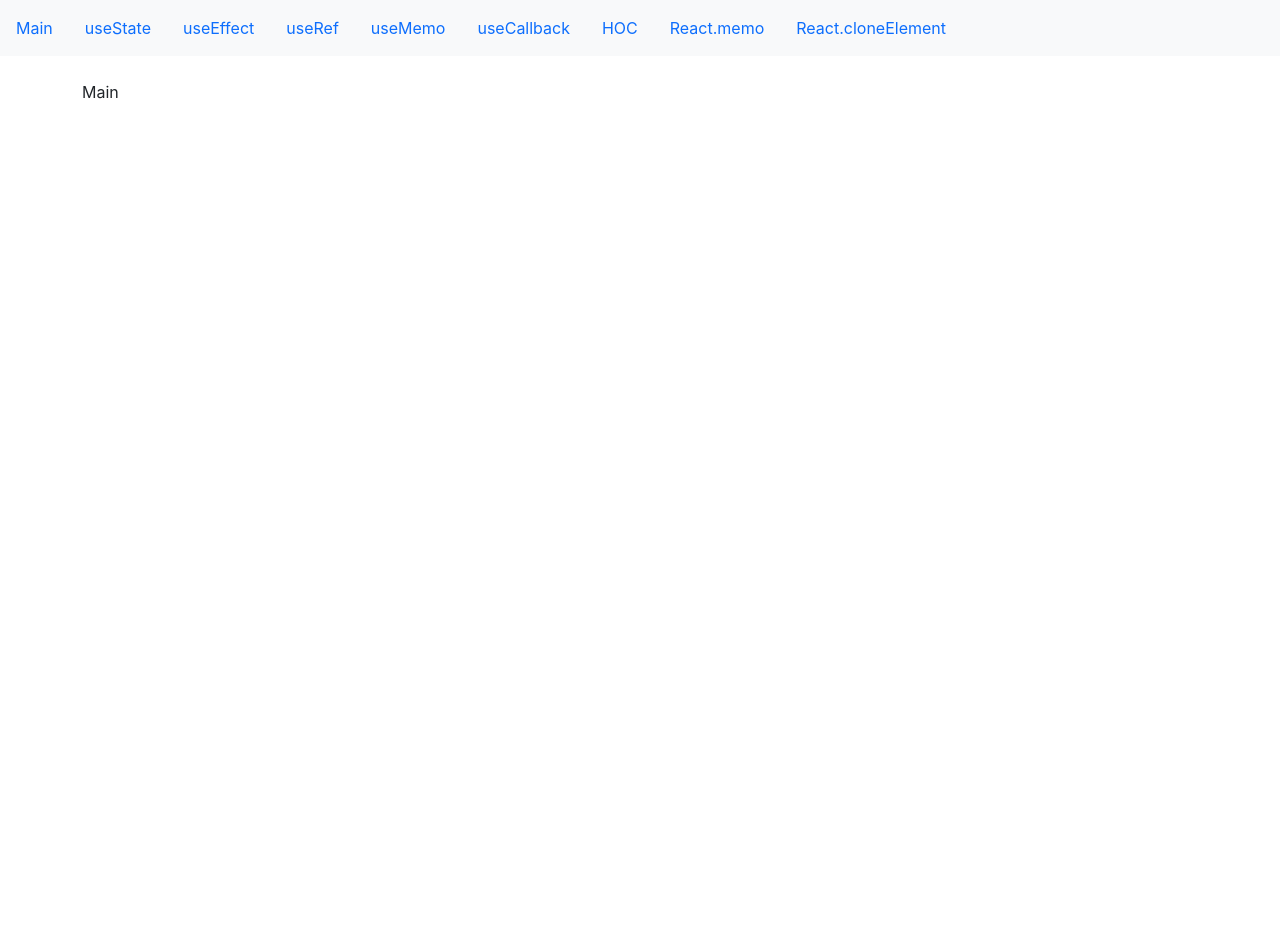
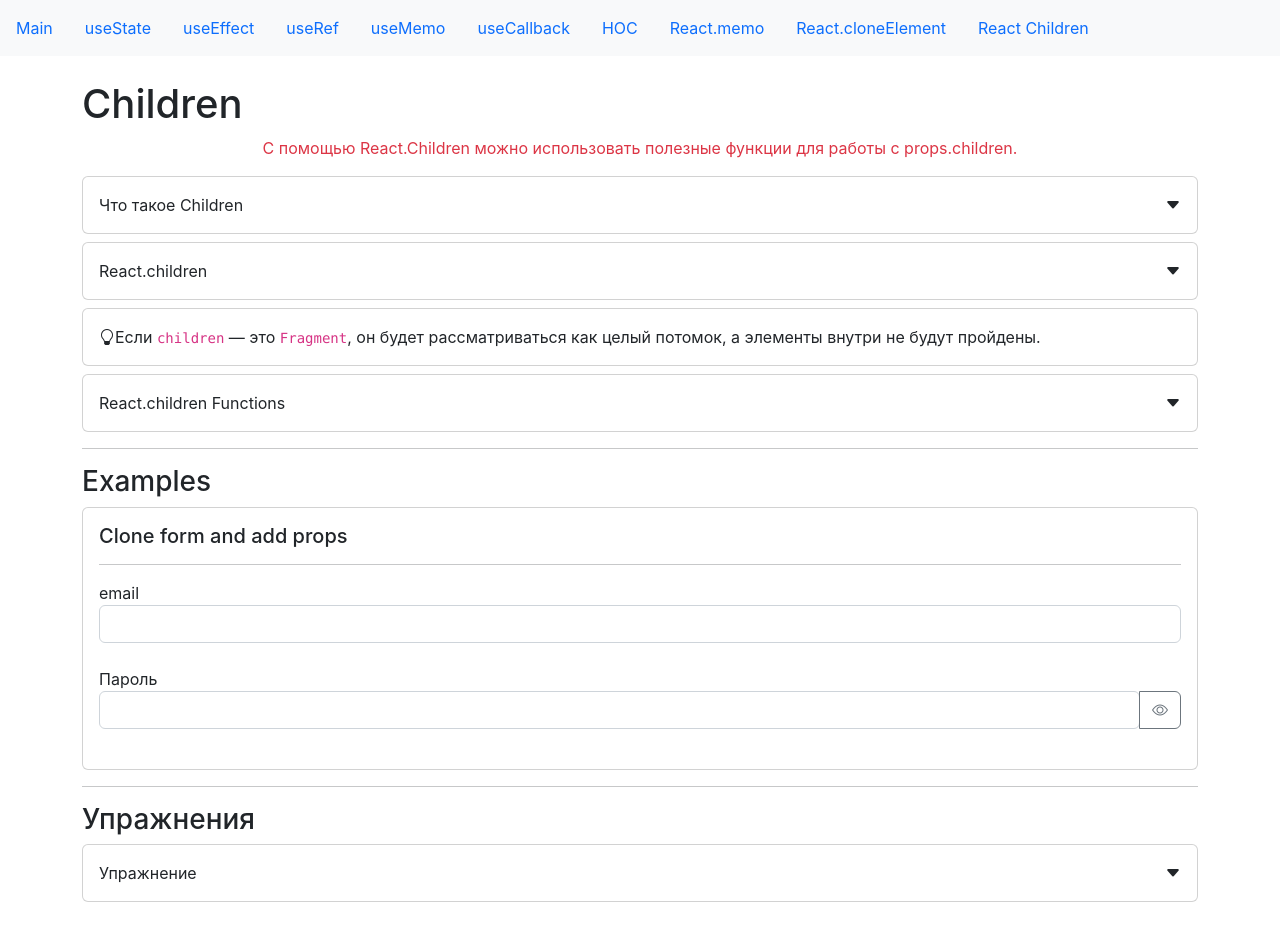
Before and after one commit to Art-San/02.Frontend-11.Advanced_hooks_and_basic_optimization, a React (Create React App) app: page /children in a window 1280 px wide. Before the commit this address led to /. Shown: the top 940 px of the page. Before the commit the page ends 800 px from the top, so only its background shows below. Built offline with nearby package versions, Linux system fonts and the light colour scheme.

Commit message:
дети и ДЗ

```diff
--- a/src/app/App.js
+++ b/src/app/App.js
@@ -13,7 +13,7 @@ import UseCallbackExample from './layouts/UseCallback'
 import HOCLayout from './layouts/Hoc'
 import MemoExample from './layouts/Memo'
 import CloneElement from './layouts/CloneElement'
-// import ReactChildren from './layouts/ReactChildren'
+import ReactChildren from './layouts/ReactChildren'
 
 function App() {
     return (
@@ -23,7 +23,7 @@ function App() {
                 <Switch>
                     {/* <Route path="/users/:userId?/:edit?" component={Users} /> */}
                     {/* <Route path="/login/:type?" component={Login} /> */}
-                    {/* <Route path="/children" component={ReactChildren} /> */}
+                    <Route path="/children" component={ReactChildren} />
                     <Route path="/cloneElement" component={CloneElement} />
                     <Route path="/memo" component={MemoExample} />
                     <Route path="/hoc" component={HOCLayout} />
--- a/src/app/components/exercises/useRefExercise.jsx
+++ b/src/app/components/exercises/useRefExercise.jsx
@@ -2,8 +2,9 @@ import React, { useRef } from 'react'
 import CollapseWrapper from '../common/Collapse'
 const UseRefExercise = () => {
     const blockRef = useRef()
+    console.log('blokRef', blockRef)
     const handleClick = () => {
-        blockRef.current.children[0].innerText = 'Text'
+        blockRef.current.children[1].innerText = 'Text'
         blockRef.current.style.width = '150px'
         blockRef.current.style.height = '80px'
     }
@@ -27,8 +28,11 @@ const UseRefExercise = () => {
                 }}
             >
                 <small>Блок</small>
+                <small>Илок2</small>
             </div>
-            <button className="btn btn-secondary my-4" onClick={handleClick}>Жми</button>
+            <button className="btn btn-secondary my-4" onClick={handleClick}>
+                Жми
+            </button>
         </CollapseWrapper>
     )
 }
--- a/src/app/components/ui/NavBar.jsx
+++ b/src/app/components/ui/NavBar.jsx
@@ -93,7 +93,7 @@ const NavBar = () => {
                         React.cloneElement
                     </NavLink>
                 </li>
-                {/* <li className="nav-item">
+                <li className="nav-item">
                     <NavLink
                         className="nav-link "
                         aria-current="page"
@@ -101,7 +101,7 @@ const NavBar = () => {
                     >
                         React Children
                     </NavLink>
-                </li> */}
+                </li>
             </ul>
         </nav>
     )
--- a/src/app/layouts/ReactChildren.jsx
+++ b/src/app/layouts/ReactChildren.jsx
@@ -11,7 +11,10 @@ const ReactChildren = () => {
     return (
         <>
             <h1>Children</h1>
-
+            <p className="text-danger text-center">
+                С помощью React.Children можно использовать полезные функции для
+                работы с props.children.
+            </p>
             <CollapseWrapper title="Что такое Children">
                 <figure>
                     <blockquote>
```
